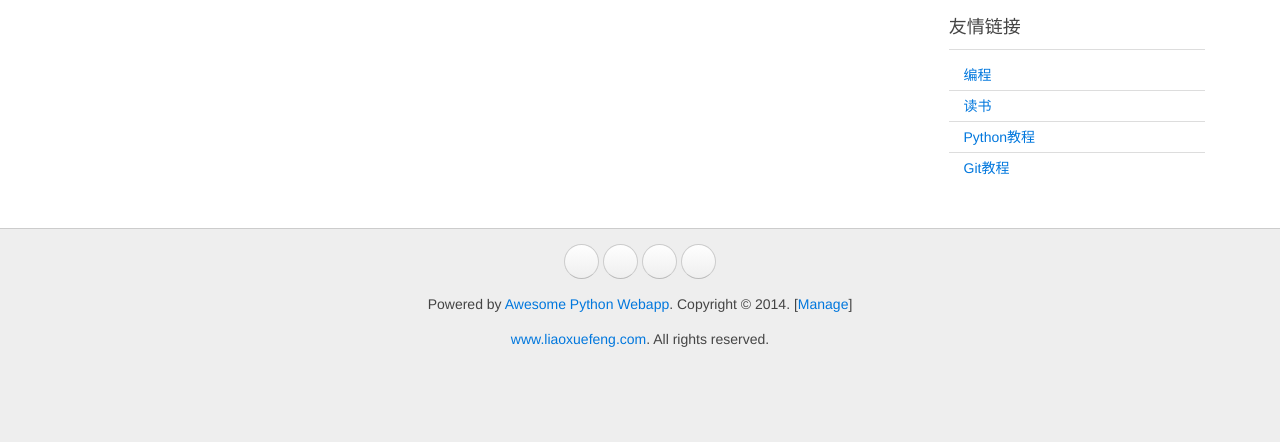
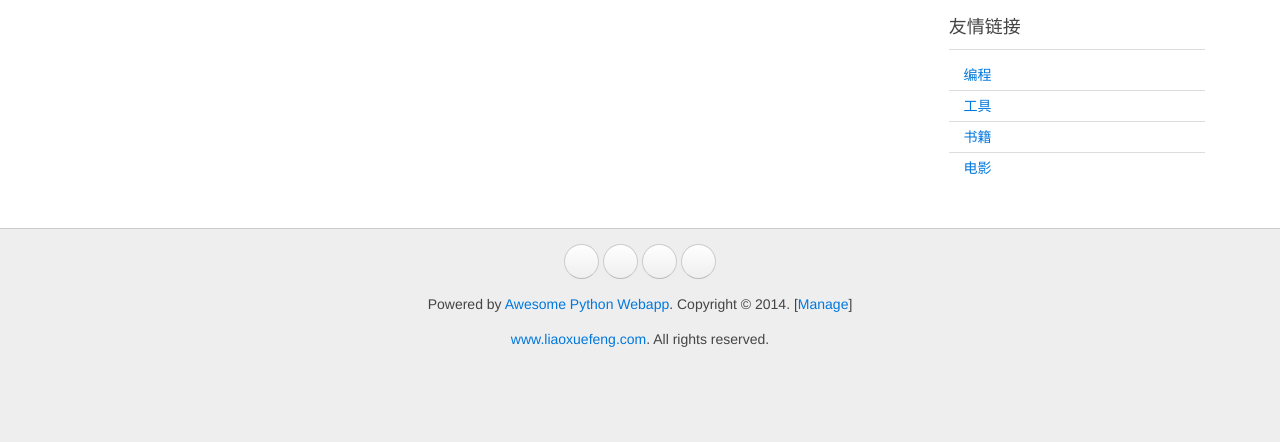
Before and after one commit to Huaihaizhi/awesome-python-webapp, a Python web app: template www/templates/blogs.html in a window 1280 px wide. Shown: the part 42-484 px from the top of the page. Run offline with Jinja, Linux system fonts and the light colour scheme; the template is opened without the code that fills it, so the values that code supplies are empty; some web fonts are replaced.

Commit message:
some changes

```diff
--- a/www/templates/blogs.html
+++ b/www/templates/blogs.html
@@ -21,9 +21,9 @@
             <h3 class="uk-panel-title">友情链接</h3>
             <ul class="uk-list uk-list-line">
                 <li><i class="uk-icon-thumbs-o-up"></i> <a target="_blank" href="#">编程</a></li>
-                <li><i class="uk-icon-thumbs-o-up"></i> <a target="_blank" href="#">读书</a></li>
-                <li><i class="uk-icon-thumbs-o-up"></i> <a target="_blank" href="#">Python教程</a></li>
-                <li><i class="uk-icon-thumbs-o-up"></i> <a target="_blank" href="#">Git教程</a></li>
+                <li><i class="uk-icon-thumbs-o-up"></i> <a target="_blank" href="#">工具</a></li>
+                <li><i class="uk-icon-thumbs-o-up"></i> <a target="_blank" href="#">书籍</a></li>
+                <li><i class="uk-icon-thumbs-o-up"></i> <a target="_blank" href="#">电影</a></li>
             </ul>
         </div>
     </div>
```
